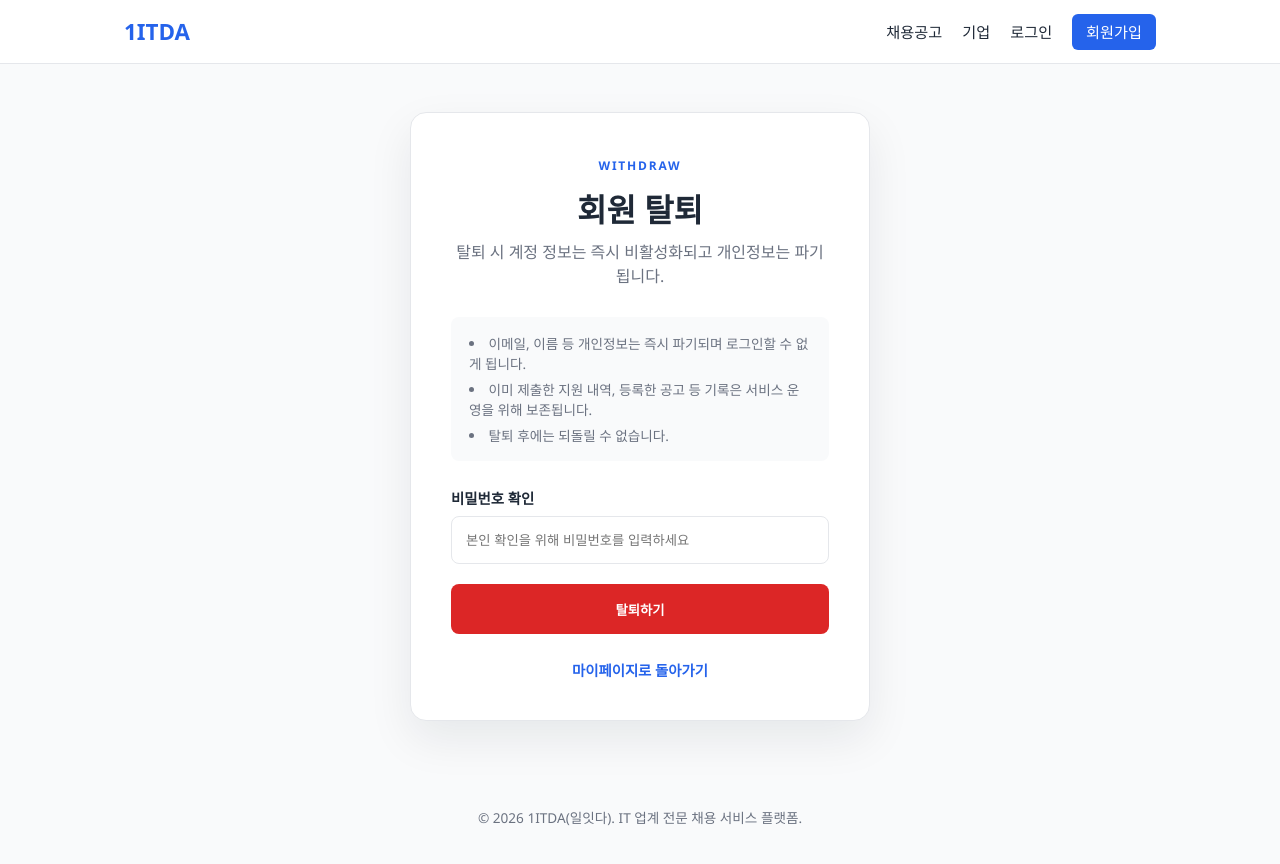
After one commit to sieunni/1itda, a Flask app: template templates/profile/withdraw.html in a window 1280 px wide. The commit adds this page. Run offline with Flask 3, Linux system fonts and the light colour scheme; the template is opened without the code that fills it, so the values that code supplies are empty.

Commit message:
Add password change and account withdrawal
Add /mypage/password (requires current password) and /mypage/withdraw
(requires password confirmation, anonymizes email/name and deactivates
the account while keeping job/application history intact for data
integrity).

```diff
--- a/routes/profile.py
+++ b/routes/profile.py
@@ -4,6 +4,7 @@ import uuid
 from flask import Blueprint, abort, current_app, flash, redirect, render_template, request, send_from_directory, session, url_for
 from sqlalchemy.exc import SQLAlchemyError
 from sqlalchemy.orm import joinedload
+from werkzeug.security import check_password_hash, generate_password_hash
 from werkzeug.utils import secure_filename
 
 from extensions import db
@@ -11,6 +12,21 @@ from models import Application, Job, Resume, Scrap, User
 
 profile_bp = Blueprint("profile", __name__)
 ALLOWED_RESUME_EXTENSIONS = {"pdf", "doc", "docx"}
+
+
+def _require_active_user():
+    user_id = session.get("user_id")
+    if not user_id:
+        flash("로그인 후 이용해 주세요.", "error")
+        return None
+
+    user = db.session.get(User, user_id)
+    if not user or not user.is_active:
+        session.clear()
+        flash("사용자 정보를 확인할 수 없습니다.", "error")
+        return None
+
+    return user
 
 
 @profile_bp.post("/mypage/resumes/upload")
@@ -88,15 +104,8 @@ def resume_preview(resume_id):
 
 @profile_bp.route("/mypage", methods=["GET", "POST"])
 def mypage():
-    user_id = session.get("user_id")
-    if not user_id:
-        flash("로그인 후 이용해 주세요.", "error")
-        return redirect(url_for("auth.login"))
-
-    user = db.session.get(User, user_id)
-    if not user or not user.is_active:
-        session.clear()
-        flash("사용자 정보를 확인할 수 없습니다.", "error")
+    user = _require_active_user()
+    if not user:
         return redirect(url_for("auth.login"))
 
     if request.method == "POST":
@@ -175,15 +184,8 @@ def mypage():
 
 @profile_bp.route("/mypage/scraps")
 def my_scraps():
-    user_id = session.get("user_id")
-    if not user_id:
-        flash("로그인 후 이용해 주세요.", "error")
-        return redirect(url_for("auth.login"))
-
-    user = db.session.get(User, user_id)
-    if not user or not user.is_active:
-        session.clear()
-        flash("사용자 정보를 확인할 수 없습니다.", "error")
+    user = _require_active_user()
+    if not user:
         return redirect(url_for("auth.login"))
 
     if user.role != "jobseeker":
@@ -197,3 +199,54 @@ def my_scraps():
         .all()
     )
     return render_template("profile/scraps.html", scraps=scraps)
+
+
+@profile_bp.post("/mypage/password")
+def change_password():
+    user = _require_active_user()
+    if not user:
+        return redirect(url_for("auth.login"))
+
+    current_password = request.form.get("current_password") or ""
+    new_password = request.form.get("new_password") or ""
+    new_password_confirm = request.form.get("new_password_confirm") or ""
+
+    if not check_password_hash(user.password_hash, current_password):
+        flash("현재 비밀번호가 올바르지 않습니다.", "error")
+    elif len(new_password) < 8:
+        flash("새 비밀번호는 8자 이상이어야 합니다.", "error")
+    elif new_password != new_password_confirm:
+        flash("새 비밀번호가 일치하지 않습니다.", "error")
+    elif check_password_hash(user.password_hash, new_password):
+        flash("현재 비밀번호와 다른 비밀번호를 입력해 주세요.", "error")
+    else:
+        user.password_hash = generate_password_hash(new_password)
+        db.session.commit()
+        flash("비밀번호가 변경되었습니다.", "success")
+
+    return redirect(url_for("profile.mypage"))
+
+
+@profile_bp.route("/mypage/withdraw", methods=["GET", "POST"])
+def withdraw():
+    user = _require_active_user()
+    if not user:
+        return redirect(url_for("auth.login"))
+
+    if request.method == "GET":
+        return render_template("profile/withdraw.html")
+
+    password = request.form.get("password") or ""
+    if not check_password_hash(user.password_hash, password):
+        flash("비밀번호가 올바르지 않습니다.", "error")
+        return render_template("profile/withdraw.html"), 400
+
+    user.email = f"withdrawn-{user.user_id}@1itda.local"
+    user.name = None
+    user.password_hash = generate_password_hash(uuid.uuid4().hex)
+    user.is_active = False
+    db.session.commit()
+
+    session.clear()
+    flash("회원 탈퇴가 완료되었습니다. 그동안 이용해 주셔서 감사합니다.", "success")
+    return redirect(url_for("index"))
--- a/static/css/style.css
+++ b/static/css/style.css
@@ -313,6 +313,29 @@ body {
 
 .auth-submit:hover {
   background: var(--color-primary-dark);
+}
+
+.auth-submit-danger {
+  background: #dc2626;
+}
+
+.auth-submit-danger:hover {
+  background: #b91c1c;
+}
+
+.withdraw-notice {
+  margin: 0 0 26px;
+  padding: 16px 18px;
+  color: var(--color-muted);
+  font-size: 0.85rem;
+  background: var(--color-bg);
+  border-radius: 8px;
+  list-style: disc;
+  list-style-position: inside;
+}
+
+.withdraw-notice li + li {
+  margin-top: 6px;
 }
 
 .auth-switch {
@@ -995,6 +1018,9 @@ td.company-actions > * + * {
 .account-meta dt { color: var(--color-muted); }
 .account-meta dd { font-weight: 700; }
 .profile-card .btn { width: 100%; background: #fff; cursor: pointer; }
+.profile-card-actions { display: flex; flex-direction: column; gap: 10px; }
+.withdraw-link { color: var(--color-muted); font-size: 0.8rem; text-decoration: underline; }
+.withdraw-link:hover { color: #b91c1c; }
 
 .mypage-content { min-width: 0; }
 .mypage-stats { display: grid; grid-template-columns: repeat(3, 1fr); gap: 14px; margin-bottom: 18px; }
--- /dev/null
+++ b/templates/profile/withdraw.html
@@ -0,0 +1,46 @@
+{% extends "base.html" %}
+
+{% block title %}회원 탈퇴 - 1ITDA{% endblock %}
+
+{% block content %}
+<section class="auth-container">
+  <div class="auth-card">
+    <div class="auth-header">
+      <span class="auth-badge">WITHDRAW</span>
+      <h1>회원 탈퇴</h1>
+      <p>탈퇴 시 계정 정보는 즉시 비활성화되고 개인정보는 파기됩니다.</p>
+    </div>
+
+    <ul class="withdraw-notice">
+      <li>이메일, 이름 등 개인정보는 즉시 파기되며 로그인할 수 없게 됩니다.</li>
+      <li>이미 제출한 지원 내역, 등록한 공고 등 기록은 서비스 운영을 위해 보존됩니다.</li>
+      <li>탈퇴 후에는 되돌릴 수 없습니다.</li>
+    </ul>
+
+    <form method="post" action="{{ url_for('profile.withdraw') }}" class="auth-form">
+      {% if csrf_token is defined %}
+        <input type="hidden" name="csrf_token" value="{{ csrf_token() }}">
+      {% endif %}
+
+      <div class="form-group">
+        <label for="password">비밀번호 확인</label>
+        <input
+          type="password"
+          id="password"
+          name="password"
+          placeholder="본인 확인을 위해 비밀번호를 입력하세요"
+          maxlength="72"
+          autocomplete="current-password"
+          required
+        >
+      </div>
+
+      <button type="submit" class="auth-submit auth-submit-danger" onclick="return confirm('정말 탈퇴하시겠습니까? 이 작업은 되돌릴 수 없습니다.')">탈퇴하기</button>
+    </form>
+
+    <p class="auth-switch">
+      <a href="{{ url_for('profile.mypage') }}">마이페이지로 돌아가기</a>
+    </p>
+  </div>
+</section>
+{% endblock %}
```
Also changed, not shown: templates/profile/mypage.html (+23 -1 lines).
